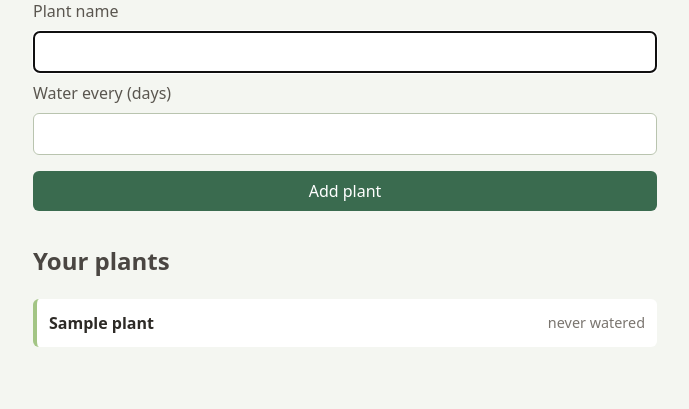
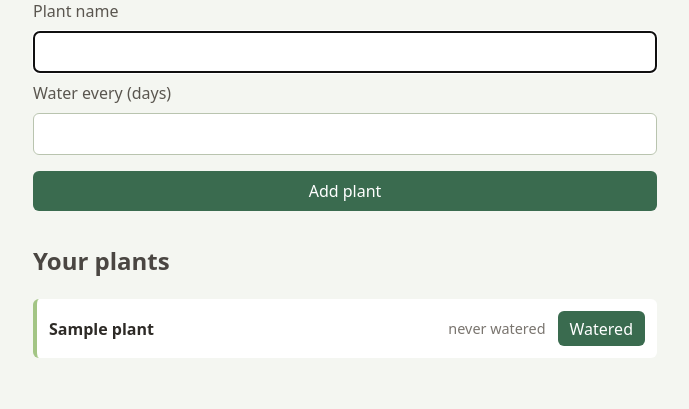
Before and after one commit to jirayu-codes/big_project_one, a Flask app: template templates/index.html in a window 1280 px wide. Shown: the part 206-615 px from the top of the page, without its empty margins (295-984 px from the left). Run offline with Flask 3, Linux system fonts and the light colour scheme; the template is opened without the code that fills it: most values are stand-ins (such as "Sample title", 1, 10 or a date in 2020).

Commit message:
Implement mark-as-watered: real watering status and update action

```diff
--- a/app.py
+++ b/app.py
@@ -1,11 +1,22 @@
 import logging
 import os
 import sqlite3
+from datetime import date, timedelta
 
-from flask import Flask, g, redirect, render_template, request, url_for
+from flask import Flask, abort, g, redirect, render_template, request, url_for
 
 logging.basicConfig(level=logging.INFO, format="%(levelname)s: %(message)s")
 logger = logging.getLogger("plantpal")
+
+
+def mark_plant_watered(db, plant_id):
+    """Set the plant's last_watered to today's date. Return the plant or None."""
+    db.execute(
+        "UPDATE plants SET last_watered = ? WHERE id = ?",
+        (date.today().isoformat(), plant_id),
+    )
+    db.commit()
+    return get_plant(db, plant_id)
 
 
 def get_plant(db, plant_id):
@@ -40,16 +51,26 @@ def add_new_plant(db, form):
     return get_plant(db, cursor.lastrowid)
 
 
+def days_until_due(plant):
+    """Return the number of days until the plant is due, given it has been watered.
+
+    A negative result means the plant is overdue; 0 means it is due today.
+    """
+    last_watered = date.fromisoformat(plant["last_watered"])
+    due_date = last_watered + timedelta(days=plant["water_every"])
+    return (due_date - date.today()).days
+
+
 def plant_status(plant):
-    """Return the watering status text shown for a plant.
-
-    In this feature no plant has been watered yet, so every plant shows
-    "never watered". Later features will make the "overdue", "due today",
-    and "due in X days" statuses appear once plants can be marked watered.
-    """
+    """Return the watering status text shown for a plant."""
     if not plant["last_watered"]:
         return "never watered"
-    return "due today"
+    days = days_until_due(plant)
+    if days < 0:
+        return "overdue"
+    if days == 0:
+        return "due today"
+    return f"due in {days} days"
 
 
 def create_app(test_config=None):
@@ -105,6 +126,15 @@ def create_app(test_config=None):
         )
         return redirect(url_for("index"))
 
+    @app.route("/watered/<int:plant_id>", methods=["POST"])
+    def mark_watered(plant_id):
+        plant = mark_plant_watered(get_db(), plant_id)
+        if plant is None:
+            logger.warning("Tried to water a plant that does not exist (id=%s)", plant_id)
+            abort(404)
+        logger.info("Marked plant %r (id=%s) as watered", plant["name"], plant_id)
+        return redirect(url_for("index"))
+
     return app
 
 
--- /dev/null
+++ b/ruff.toml
@@ -0,0 +1,6 @@
+# Project lint settings.
+# DTZ rules are ignored because the feature spec explicitly avoids timezone
+# handling (SPECS/TECH.md: "Today" comes from the server's local date via
+# Python's date, no timezone handling).
+[lint]
+ignore = ["DTZ"]
--- a/static/script.js
+++ b/static/script.js
@@ -1,7 +1,17 @@
-const form = document.getElementById("add-plant-form");
-
-form.addEventListener("submit", () => {
+function disableSubmit(form) {
     const button = form.querySelector("button");
     button.disabled = true;
     button.textContent = "Adding...";
+}
+
+const form = document.getElementById("add-plant-form");
+
+form.addEventListener("submit", () => disableSubmit(form));
+
+document.querySelectorAll(".water-form").forEach((waterForm) => {
+    waterForm.addEventListener("submit", () => {
+        const button = waterForm.querySelector("button");
+        button.disabled = true;
+        button.textContent = "Watering...";
+    });
 });
--- a/static/style.css
+++ b/static/style.css
@@ -65,6 +65,7 @@ button:hover {
     display: flex;
     justify-content: space-between;
     align-items: center;
+    gap: 0.75rem;
     padding: 0.75rem;
     margin-bottom: 0.5rem;
     background: white;
@@ -79,6 +80,17 @@ button:hover {
 .plant-status {
     color: #7a756f;
     font-size: 0.9rem;
+    margin-left: auto;
+}
+
+.water-form {
+    display: inline;
+    margin: 0;
+}
+
+.water-form button {
+    margin: 0;
+    padding: 0.35rem 0.75rem;
 }
 
 .empty {
--- a/templates/index.html
+++ b/templates/index.html
@@ -32,6 +32,9 @@
                 <li>
                     <span class="plant-name">{{ plant["name"] }}</span>
                     <span class="plant-status">{{ plant_status(plant) }}</span>
+                    <form class="water-form" action="{{ url_for('mark_watered', plant_id=plant['id']) }}" method="post">
+                        <button type="submit">Watered</button>
+                    </form>
                 </li>
                 {% endfor %}
             </ul>
```
Also changed, not shown: tests/test_app.py (+95 -1 lines).
